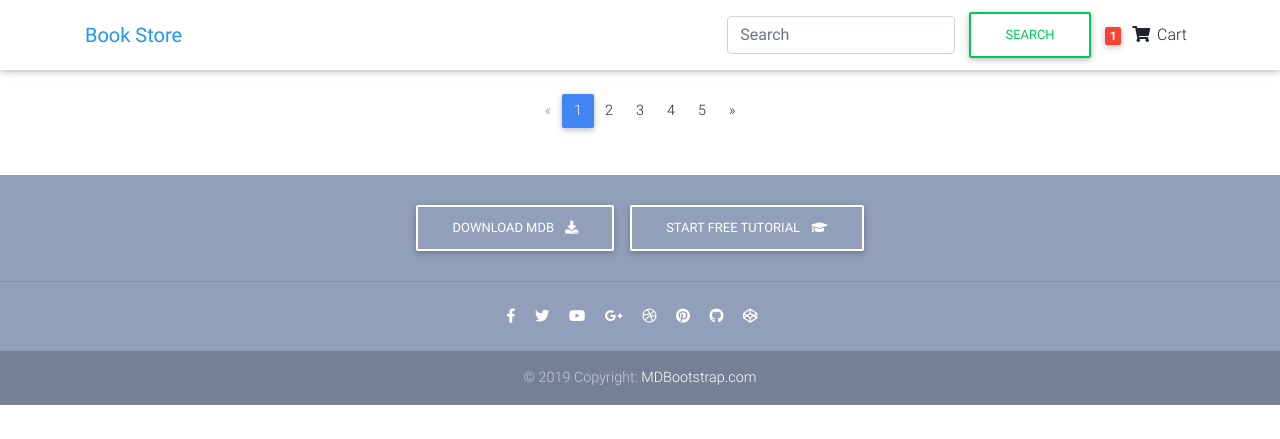
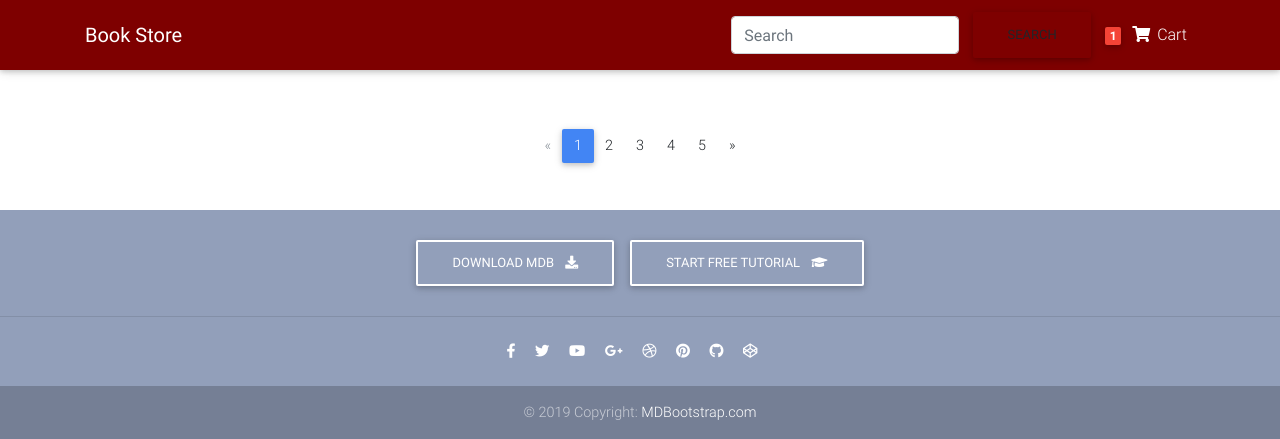
Before and after one commit to kishorekumar646/BookStore, a Django app: page /home/ in a window 1280 px wide. Shown: the top 439 px of the page. Run offline with Django 3.2, Linux system fonts and the light colour scheme; data that the repository does not hold is empty; style sheets or scripts are compiled from the project's sources; some libraries are stand-ins or nearby versions.

Commit message:
[kishore]Refactor. Change cards width and height

```diff
--- a/static/css/style.css
+++ b/static/css/style.css
@@ -38,6 +38,10 @@ body,
     background-color: #929FBA;
 }
 
-.navbar .container {
+.navbar {
     background-color: rgb(126, 0, 0);
 }
+
+.card {
+    height: 100vh;
+}
--- a/templates/home.html
+++ b/templates/home.html
@@ -16,6 +16,7 @@
   <link href="{% static 'css/mdb.min.css' %}" rel="stylesheet">
   <!-- Your custom styles (optional) -->
   <link href="{% static 'css/style.min.css' %}" rel="stylesheet">
+  <link href="{% static 'css/style.css' %}" rel="stylesheet">
   <style type="text/css">
     html,
     body,
@@ -52,12 +53,12 @@
   <!-- Navbar -->
   {% block Navbar %}
 
-  <nav class="navbar navbar-expand-lg scrolling-navbar">
+  <nav class="navbar fixed-top navbar-expand-lg scrolling-navbar">
     <div class="container">
 
       <!-- Brand -->
       <a class="navbar-brand waves-effect" href="{% url 'home' %}">
-        <strong class="blue-text">Book Store</strong>
+        <strong class="white-text">Book Store</strong>
       </a>
 
       <!-- Collapse -->
@@ -70,18 +71,15 @@
       <div class="collapse navbar-collapse" id="navbarSupportedContent">
 
         <!-- Left -->
-        <ul class="navbar-nav mr-auto">
-
-        </ul>
         <form class="form-inline my-2 my-lg-0 ml-auto">
           <input class="search form-control mr-sm-2" type="search" placeholder="Search" aria-label="Search">
-          <button class="btn btn-outline-success my-1 my-sm-0" type="submit">Search</button>
+          <button class="btn my-1 my-sm-0" type="submit">Search</button>
         </form>
 
         <!-- Right -->
         <ul class="navbar-nav nav-flex-icons">
           <li class="nav-item">
-            <a class="nav-link waves-effect">
+            <a class="nav-link waves-effect white-text">
               <span class="badge red z-depth-1 mr-1"> 1 </span>
               <i class="fas fa-shopping-cart"></i>
               <span class="clearfix d-none d-sm-inline-block"> Cart </span>
@@ -95,8 +93,11 @@
   </nav>
   {% endblock Navbar %}
   <!-- Navbar -->
-
-
+  <div>
+    <br>
+    <hr>
+  </div>
+  <br>
 
   <!--Main layout-->
   <main>
@@ -104,7 +105,7 @@
 
 
       <!--Section: Products v.3-->
-      <section class="text-center mb-4">
+      <section class="mb-5">
 
         <!--Grid row-->
         <div class="row wow fadeIn">
@@ -113,16 +114,16 @@
 
 
           <!--Grid column-->
-          <div class="col-lg-3 col-md-6 mb-4">
+          <div class="col-sm-3">
 
             <!--Card-->
-            <div class="card">
+            <div class="card mb-4" style="width: 15rem;height: 25rem;">
 
               <!--Card image-->
               <div class="view overlay">
                 {% if item.image_cover %}
                     <a href="{{ item.get_absolute_url }}">
-                      <img src="{{ item.image_cover.url }}" width="260" height="280" />
+                      <img src="{{ item.image_cover.url }}" width="240" height="280" />
                     </a>
                 {% endif %}
                 <a>
```
